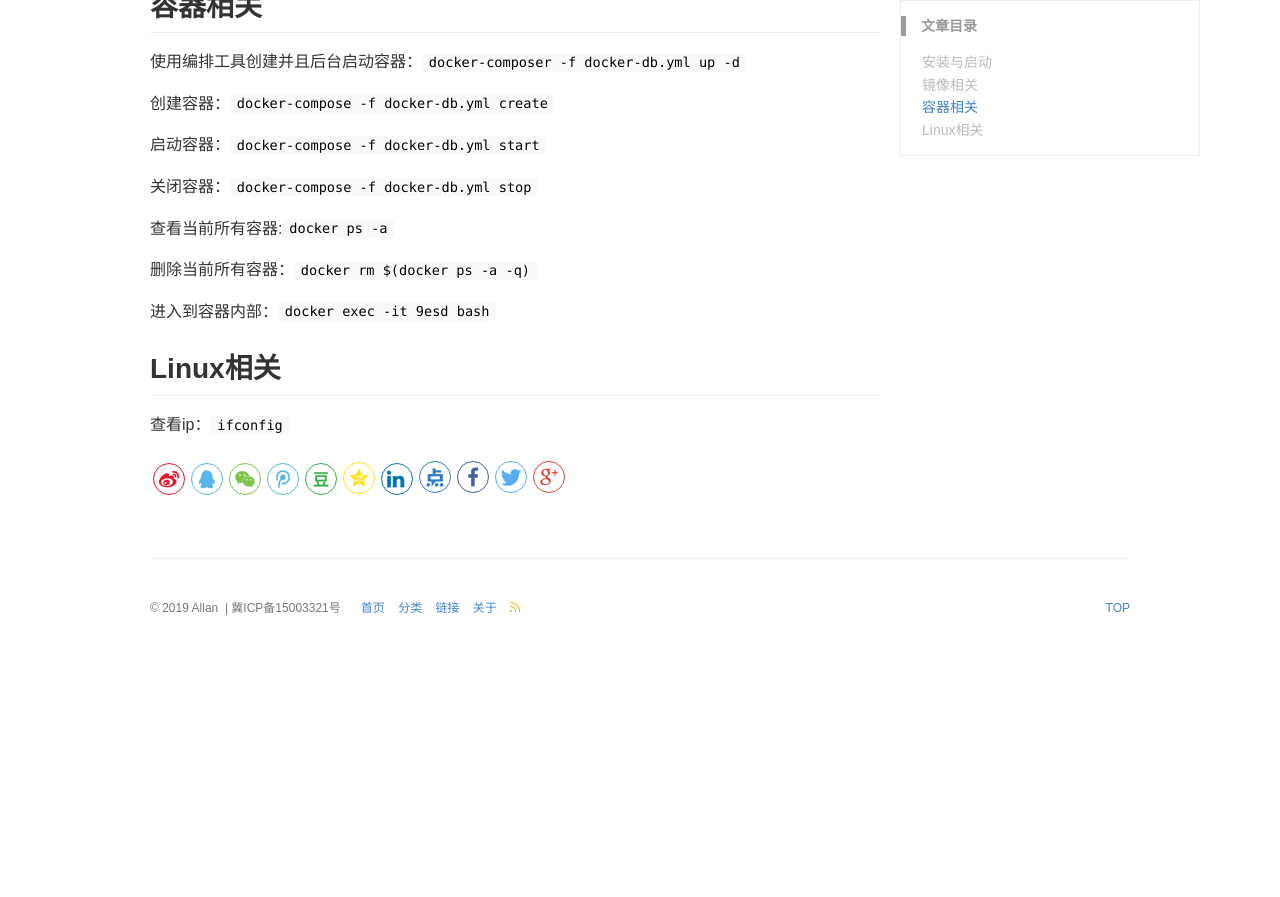
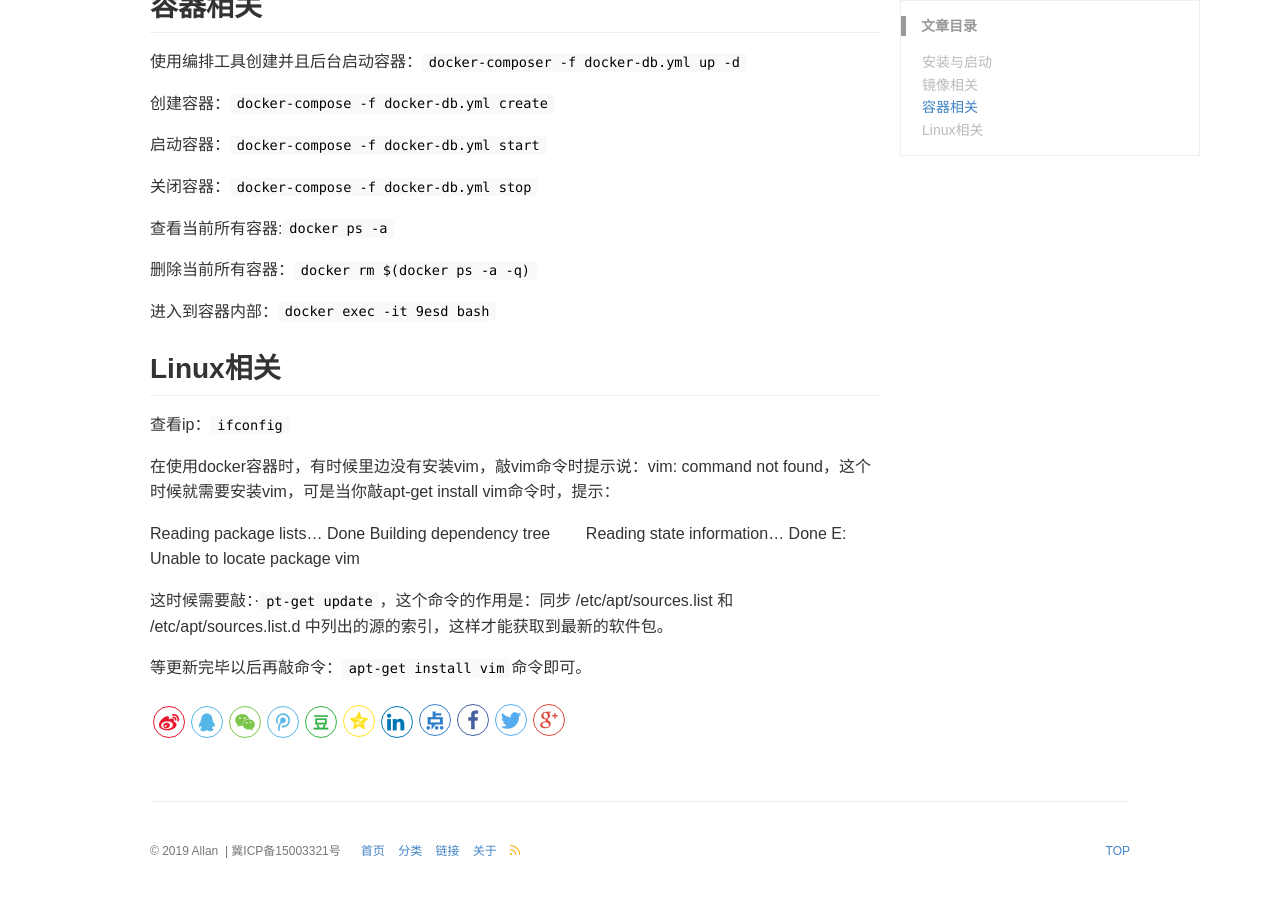
Before and after one commit to AllanHao/allanhao.github.io, a Jekyll site: the page built from _posts/2019-03-26-docker-command.md, in a window 1280 px wide and 900 px high, scrolled down 802 px. Shown: the top 897 px of the window. Built offline with Jekyll 4.4.1, drawn with Linux system fonts in a browser that asks for light colours; comment, search, counter and statistics services are not loaded; before the commit the page ends 1459 px from its top, so only the background shows below that.

Commit message:
Update 2019-03-26-docker-command.md

```diff
--- a/_posts/2019-03-26-docker-command.md
+++ b/_posts/2019-03-26-docker-command.md
@@ -50,3 +50,14 @@ docker 基础命令备忘
 ## Linux相关
 
 查看ip：`ifconfig`
+
+在使用docker容器时，有时候里边没有安装vim，敲vim命令时提示说：vim: command not found，这个时候就需要安装vim，可是当你敲apt-get install vim命令时，提示：
+
+Reading package lists... Done
+Building dependency tree
+Reading state information... Done
+E: Unable to locate package vim
+
+这时候需要敲：·`pt-get update`，这个命令的作用是：同步 /etc/apt/sources.list 和 /etc/apt/sources.list.d 中列出的源的索引，这样才能获取到最新的软件包。
+
+等更新完毕以后再敲命令：`apt-get install vim`命令即可。
```
